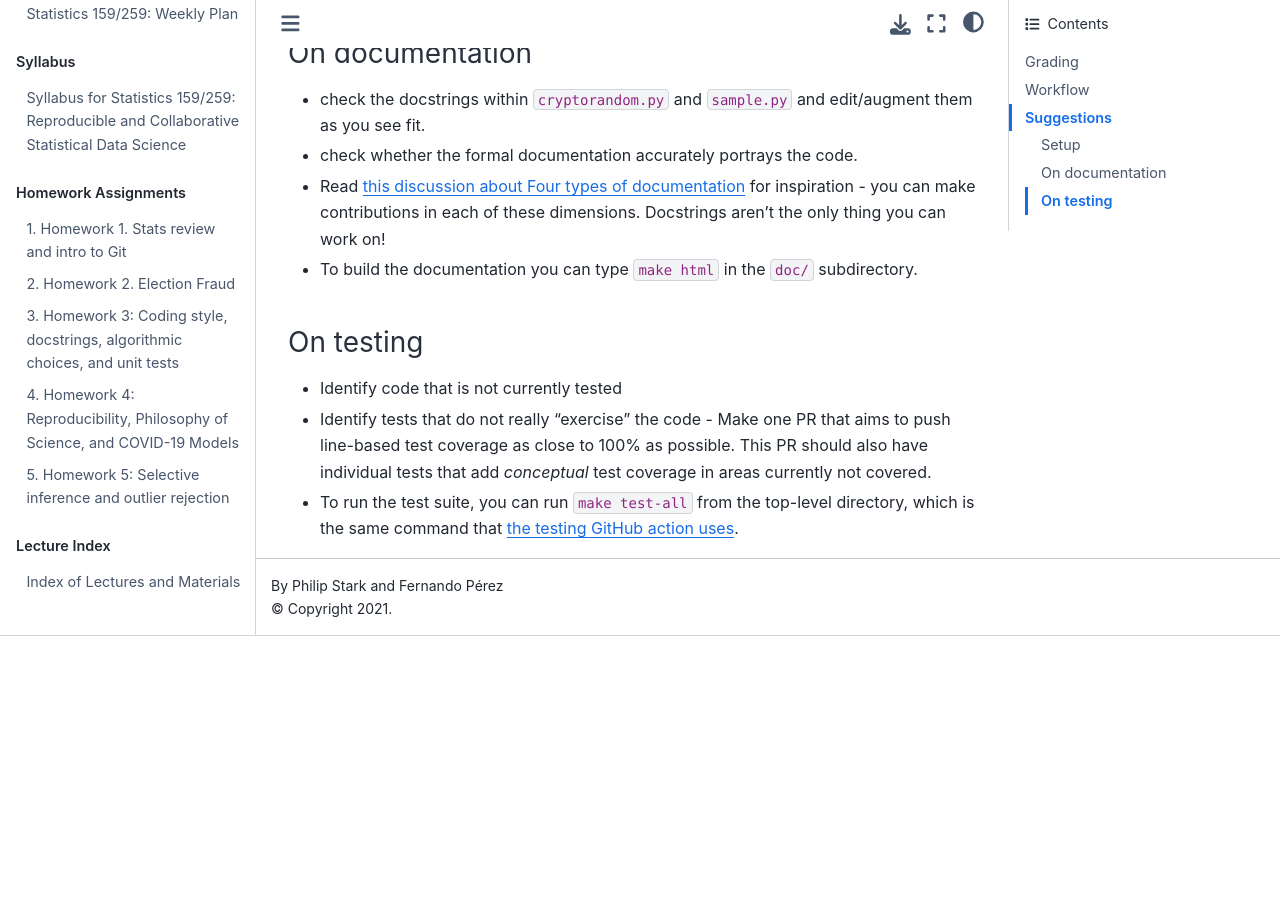
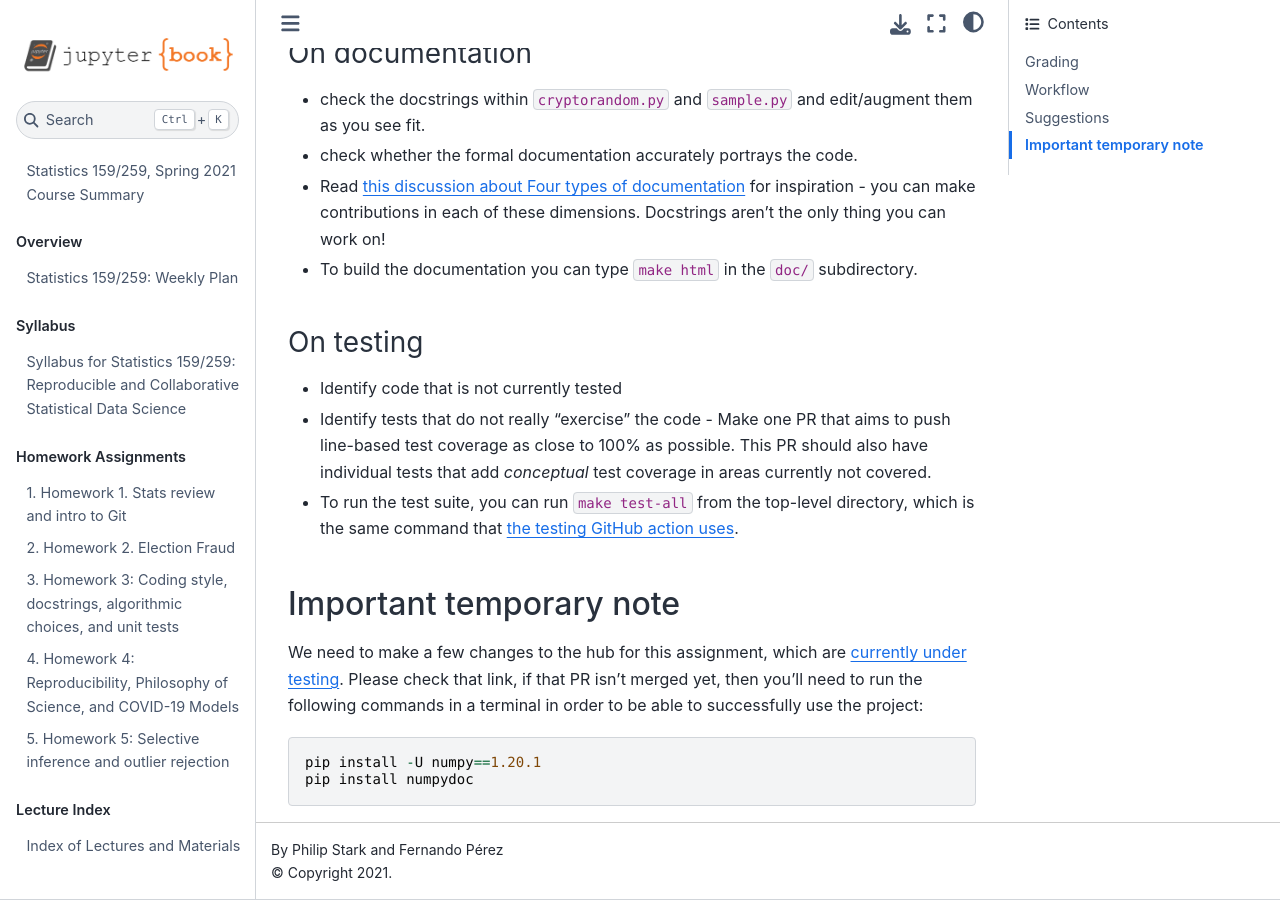
Before and after one commit to UCB-stat-159-s21/site, a Jupyter Book: the page built from Hw/hw06-cryptorandom-contrib.md, in a window 1280 px wide and 900 px high, scrolled down 3143 px. Built offline with Jupyter Book 1.0.4 settings and Sphinx 7.4.7 and the Sphinx Book theme 1.1.4, drawn with Linux system fonts in a browser that asks for light colours; pages that are not in the unit, such as notebooks, are missing from menus; before the commit the page ends 3779 px from its top, so only the background shows below that.

Commit message:
Add numpy/doc install note

````diff
--- a/Hw/hw06-cryptorandom-contrib.md
+++ b/Hw/hw06-cryptorandom-contrib.md
@@ -94,3 +94,13 @@
 - Identify tests that do not really "exercise" the code
 - Make one PR that aims to push line-based test coverage as close to 100% as possible. This PR should also have individual tests that add *conceptual* test coverage in areas currently not covered.
 - To run the test suite, you can run `make test-all` from the top-level directory, which is the same command that [the testing GitHub action uses](https://github.com/statlab/cryptorandom/actions/workflows/test.yml).
+
+
+## Important temporary note
+
+We need to make a few changes to the hub for this assignment, which are [currently under testing](https://github.com/berkeley-dsep-infra/datahub/pull/2252). Please check that link, if that PR isn't merged yet, then you'll need to run the following commands in a terminal in order to be able to successfully use the project:
+
+```
+pip install -U numpy==1.20.1
+pip install numpydoc
+```
````
